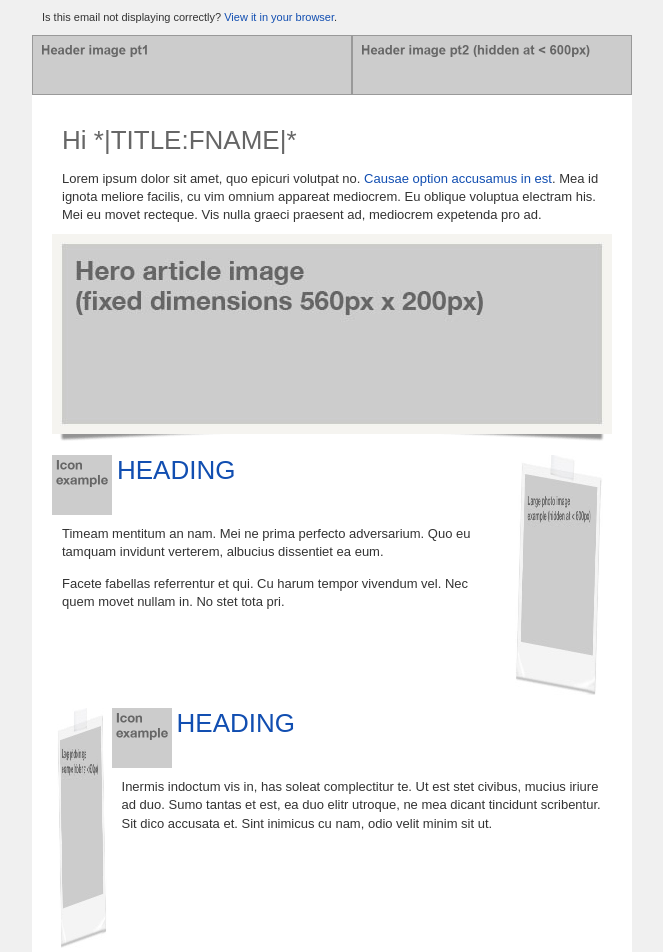
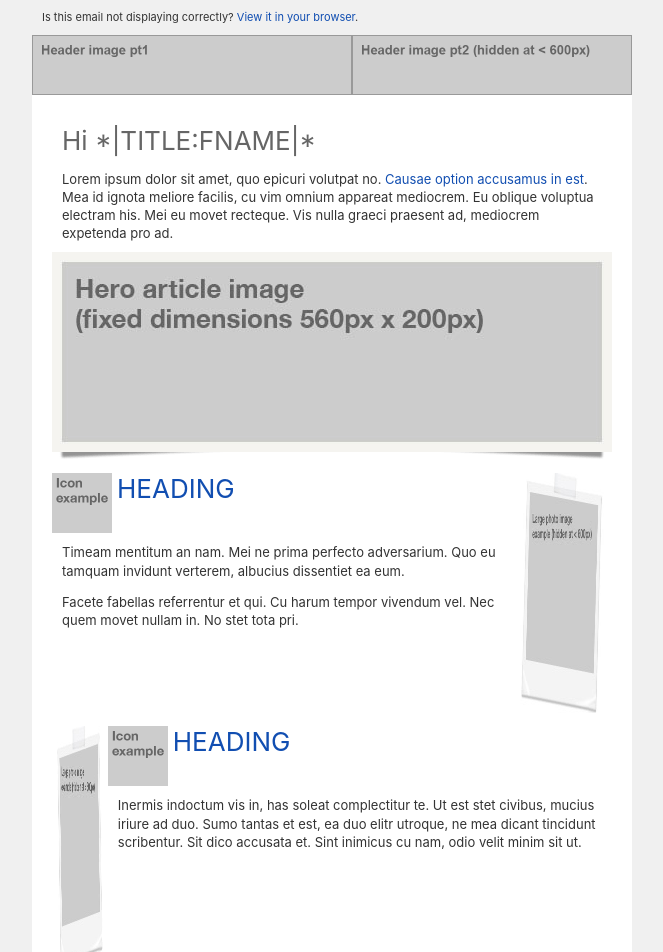
Before and after one commit to philwareham/responsive-email, a website: page index.html in a window 1280 px wide. Shown: the top 952 px of the page, without its empty margins (308-971 px from the left). Drawn offline with Linux system fonts and the light colour scheme.

Commit message:
Better font stack

```diff
--- a/index.html
+++ b/index.html
@@ -57,7 +57,7 @@
            create a wrapper div around your email and that div will inherit your embedded body styles.
            The "#body_style" is defined for AOL because it does not support your embedded body definition nor
            your body tag, we will use this class in our wrapper div. */
-        body, #body_style {width:100% !important; min-height:1000px; color:#333333; background:#e0dbcf; font-family:Arial,Helvetica,sans-serif; font-size:13px; line-height:1.4;}
+        body, #body_style {width:100% !important; min-height:1000px; color:#333333; background:#e0dbcf; font-family:-apple-system,BlinkMacSystemFont,'Segoe UI',Roboto,Helvetica,Arial,sans-serif; font-size:13px; line-height:1.4;}
 
         /* This is the embedded CSS link color for Gmail. This will overwrite Hotmail and Yahoo Beta's
            embedded link colors and make it consistent with Gmail. Also use this rule on inline CSS. */
@@ -113,7 +113,7 @@
 </head>
 
 
-<body style="width:100% !important; min-height:1000px; color:#333333; background:#e0dbcf; font-family:Arial,Helvetica,sans-serif; font-size:13px; line-height:1.4;" alink="#114eb1" link="#114eb1" bgcolor="#e0dbcf" text="#333333">
+<body style="width:100% !important; min-height:1000px; color:#333333; background:#e0dbcf; font-family:-apple-system,BlinkMacSystemFont,'Segoe UI',Roboto,Helvetica,Arial,sans-serif; font-size:13px; line-height:1.4;" alink="#114eb1" link="#114eb1" bgcolor="#e0dbcf" text="#333333">
 <!-- You may adjust each of the values above for your template as needed.
 
 We've included the style attribute for Gmail because it does not support embedded CSS and it will convert this body tag to
```
